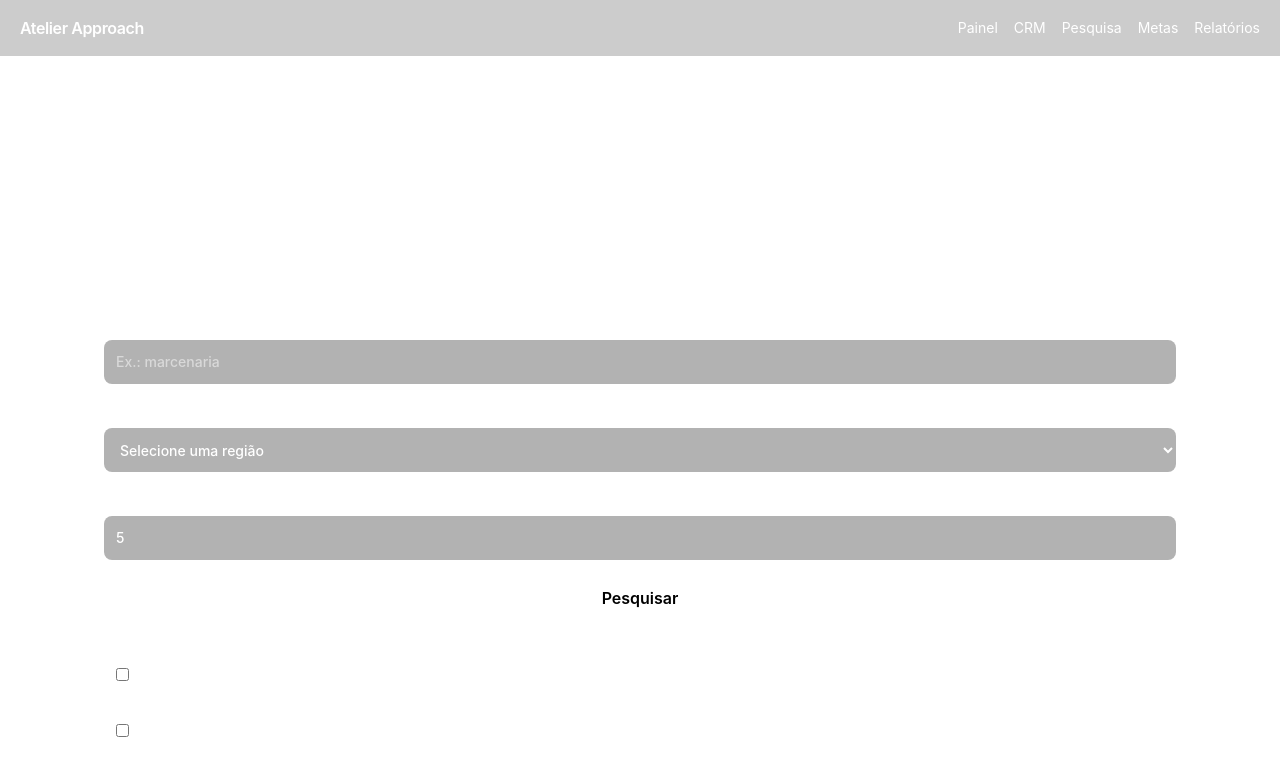
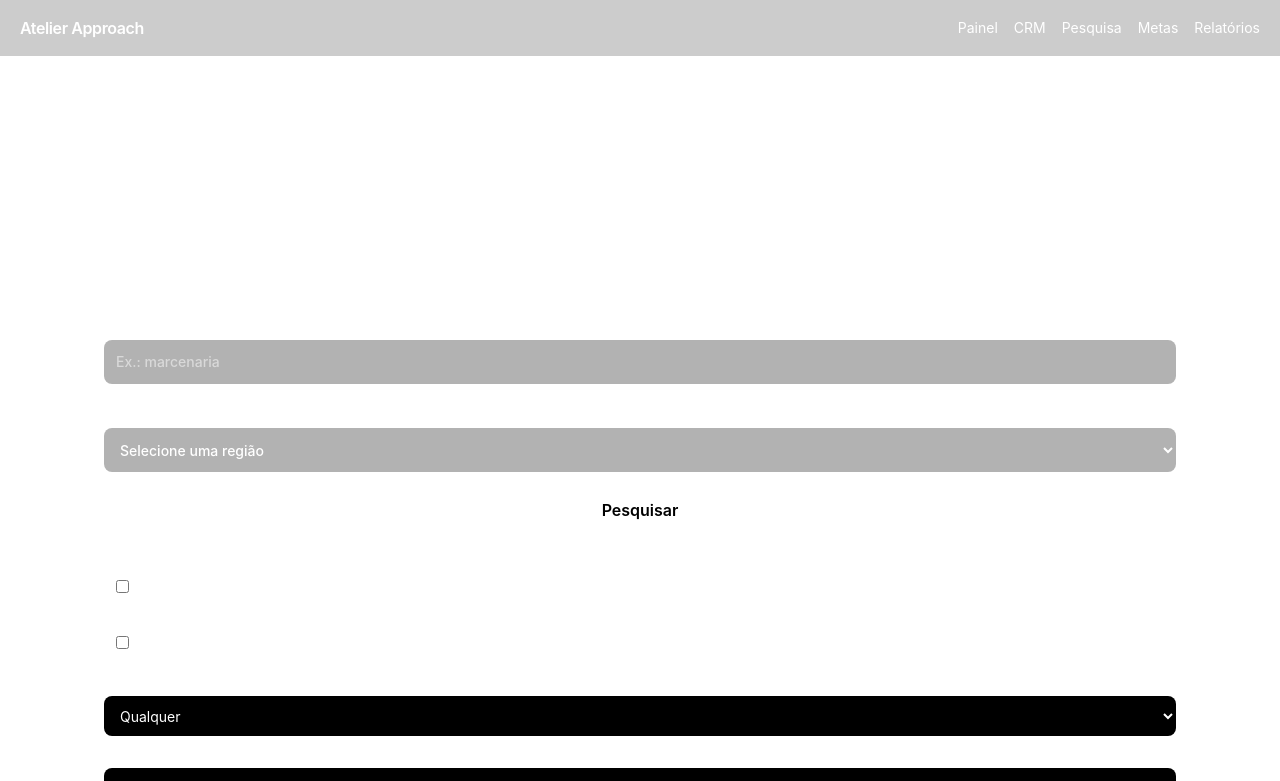
Before and after one commit to Fecchio01/atelier-approach, a Next.js app: page /pesquisa in a window 1280 px wide. Shown: the top 781 px of the page. Built offline with nearby package versions, Linux system fonts and the light colour scheme.

Commit message:
feat: search selected states as full areas

```diff
--- a/app/api/search/route.ts
+++ b/app/api/search/route.ts
@@ -26,13 +26,12 @@ export async function GET(request: Request) {
   const { searchParams } = new URL(request.url);
   const niche = searchParams.get('niche')?.trim();
   const region = searchParams.get('region')?.trim();
-  const radiusKm = Number(searchParams.get('radiusKm'));
   const national = searchParams.get('national') === 'true';
   const filters = parseResearchFilters(searchParams);
 
-  if (!niche || (!national && !region) || !Number.isFinite(radiusKm) || radiusKm < 1 || radiusKm > 50 || !filters) {
+  if (!niche || (!national && !region) || !filters) {
     return Response.json(
-      { error: 'Informe nicho, região e um raio entre 1 e 50 km.' },
+      { error: 'Informe nicho e região.' },
       { status: 400 }
     );
   }
@@ -45,7 +44,7 @@ export async function GET(request: Request) {
   }
 
   try {
-    const businesses = await searchBusinesses({ niche, region: region ?? '', radiusKm, national });
+    const businesses = await searchBusinesses({ niche, region: region ?? '', radiusKm: 50, national });
     const filteredBusinesses = businesses.filter((business) => matchesResearchFilters(business, filters));
     const existingLeads = await prisma.lead.findMany({
       where: { osmId: { in: filteredBusinesses.map((business) => business.osmId) } },
--- a/components/search-form.tsx
+++ b/components/search-form.tsx
@@ -12,7 +12,6 @@ type SearchFormProps = {
 export function SearchForm({ onResults, onFailure }: SearchFormProps) {
   const [niche, setNiche] = useState('');
   const [region, setRegion] = useState('');
-  const [radiusKm, setRadiusKm] = useState('5');
   const [phoneOnly, setPhoneOnly] = useState(false);
   const [digitalPresence, setDigitalPresence] = useState(false);
   const [minScore, setMinScore] = useState('0');
@@ -31,7 +30,6 @@ export function SearchForm({ onResults, onFailure }: SearchFormProps) {
       const params = new URLSearchParams({
         niche,
         region: isNational ? '' : region,
-        radiusKm,
         phoneOnly: String(phoneOnly),
         digitalPresence: String(digitalPresence),
         minScore,
@@ -56,7 +54,7 @@ export function SearchForm({ onResults, onFailure }: SearchFormProps) {
   }
 
   return (
-    <form aria-busy={isLoading} className="grid gap-4 rounded-2xl border border-white/15 bg-white/5 p-5 md:grid-cols-[1fr_1fr_8rem_auto] md:items-end" onSubmit={handleSubmit}>
+    <form aria-busy={isLoading} className="grid gap-4 rounded-2xl border border-white/15 bg-white/5 p-5 md:grid-cols-[1fr_1fr_auto] md:items-end" onSubmit={handleSubmit}>
       <label className="grid gap-2 text-sm font-medium">
         Nicho
         <input
@@ -82,20 +80,6 @@ export function SearchForm({ onResults, onFailure }: SearchFormProps) {
           <option value="Brasil">Brasil inteiro</option>
         </select>
       </label>
-      {!isNational ? (
-        <label className="grid gap-2 text-sm font-medium">
-          Raio (km)
-          <input
-            required
-            min="1"
-            max="50"
-            type="number"
-            value={radiusKm}
-            onChange={(event) => setRadiusKm(event.target.value)}
-            className="min-h-11 rounded-lg border border-white/20 bg-black/30 px-3 text-white outline-none focus:border-[var(--atelier-green)]"
-          />
-        </label>
-      ) : null}
       <button
         type="submit"
         disabled={isLoading}
--- a/lib/osm.ts
+++ b/lib/osm.ts
@@ -8,6 +8,11 @@ const NOMINATIM_URL = 'https://nominatim.openstreetmap.org/search';
 const USER_AGENT = 'AtelierApproach/1.0 contato@atelier.local';
 const MAX_RESULTS = 50;
 const CACHE_TTL_MS = 5 * 60_000;
+const STATE_AREA_NAMES: Record<string, string> = {
+  'Rio de Janeiro, RJ': 'Rio de Janeiro',
+  'Bahia, BA': 'Bahia',
+  'São Paulo, SP': 'São Paulo'
+};
 
 export type ExternalBusiness = {
   osmId: string;
@@ -99,12 +104,13 @@ export function createOsmSearchService(options: SearchServiceOptions = {}) {
   const geocodeCache = new Map<string, CachedValue<{ latitude: number; longitude: number }>>();
 
   async function searchBusinesses(input: SearchBusinessesInput): Promise<ExternalBusiness[]> {
-    const cacheKey = `${normalizeText(input.niche)}|${normalizeText(input.region)}|${input.radiusKm}`;
+    const cacheKey = `${normalizeText(input.niche)}|${normalizeText(input.region)}|${input.national ? 'national' : input.radiusKm}`;
     const cached = getCached(searchCache, cacheKey);
     if (cached) return cached;
 
-    const coordinates = input.national ? null : await geocodeRegion(input.region);
-    const payload = await fetchOverpass(buildOverpassQuery(input, coordinates));
+    const stateAreaName = input.national ? null : STATE_AREA_NAMES[input.region] ?? null;
+    const coordinates = input.national || stateAreaName ? null : await geocodeRegion(input.region);
+    const payload = await fetchOverpass(buildOverpassQuery(input, coordinates, stateAreaName));
     if (!Array.isArray(payload.elements)) throw new OsmUnavailableError();
 
     const businesses = await enrichBusinesses(payload.elements.flatMap(normalizeBusiness));
@@ -204,14 +210,24 @@ const defaultSearchService = createOsmSearchService();
 
 export const searchBusinesses = defaultSearchService.searchBusinesses;
 
-function buildOverpassQuery(input: SearchBusinessesInput, coordinates: { latitude: number; longitude: number } | null) {
+function buildOverpassQuery(
+  input: SearchBusinessesInput,
+  coordinates: { latitude: number; longitude: number } | null,
+  stateAreaName: string | null
+) {
   const radiusMeters = Math.round(input.radiusKm * 1_000);
-  const around = coordinates ? `(around:${radiusMeters},${coordinates.latitude},${coordinates.longitude})` : '(area.br)';
+  const around = coordinates
+    ? `(around:${radiusMeters},${coordinates.latitude},${coordinates.longitude})`
+    : stateAreaName ? '(area.region)' : '(area.br)';
   const mappedTags = mappedOsmTags(input.niche);
   const selector = mappedTags.length
     ? mappedTags.map((tag) => `nwr["${tag.key}"="${tag.value}"]${around};`).join('\n  ')
     : buildTextSelectors(escapeOverpassRegex(input.niche.trim()), around);
-  const area = input.national ? 'area["ISO3166-1"="BR"][admin_level=2]->.br;\n' : '';
+  const area = input.national
+    ? 'area["ISO3166-1"="BR"][admin_level=2]->.br;\n'
+    : stateAreaName
+      ? `area["name"="${stateAreaName}"]["boundary"="administrative"]["admin_level"="4"]->.region;\n`
+      : '';
   return `[out:json][timeout:25];\n${area}(\n  ${selector}\n);\nout center meta ${MAX_RESULTS};`;
 }
 
```
Also changed, not shown: 1 other file (tests, documents, lock files or other folders).
